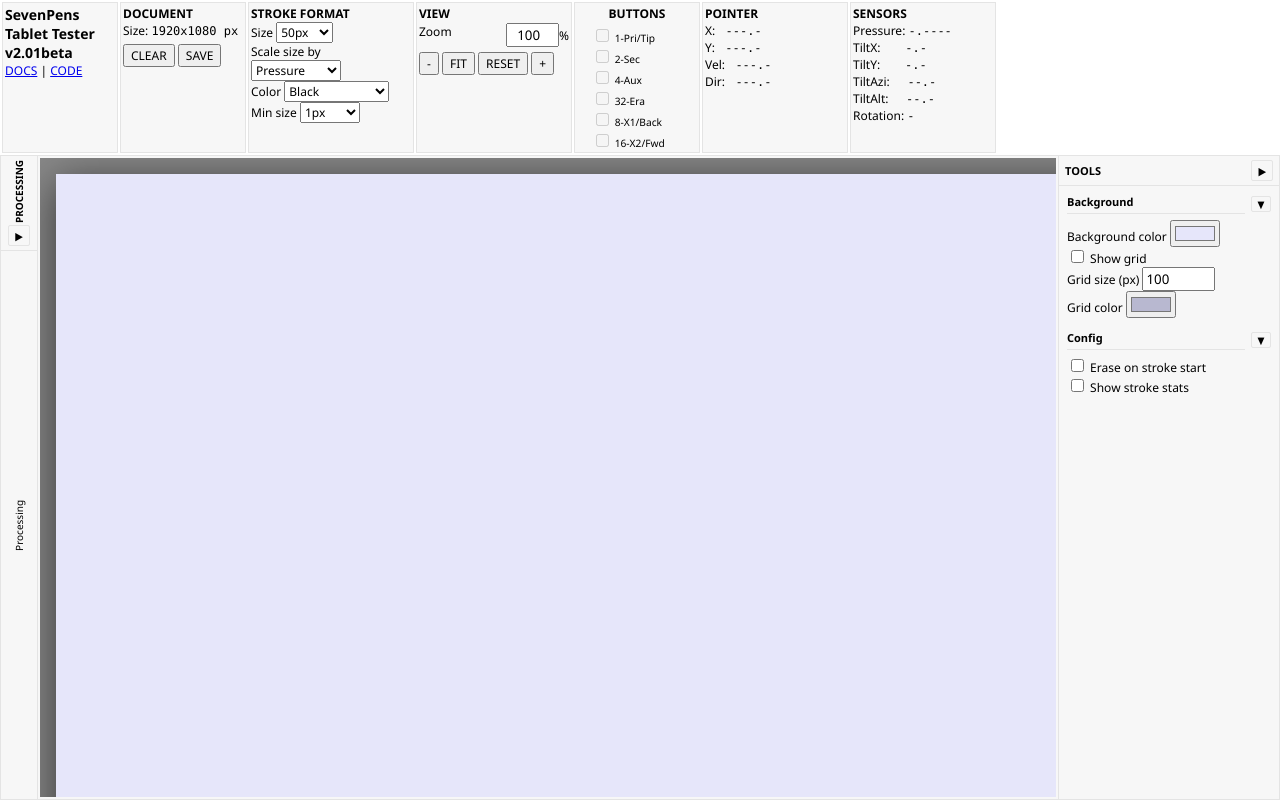
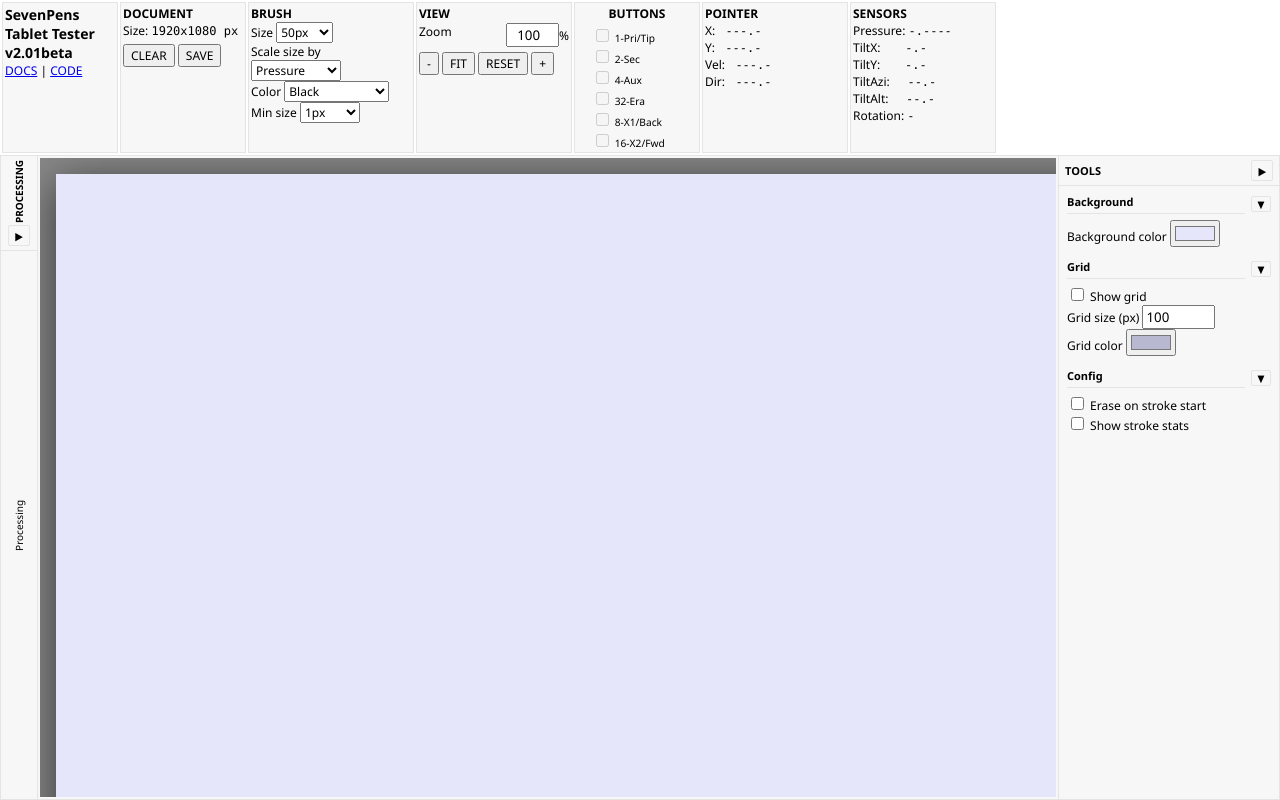
Before and after one commit to TheSevenPens/WebTabletTester, a Svelte app: page / in a window 1280 px wide. Both pictures are taken after a click on the button "Tools". Built offline with nearby package versions, Linux system fonts and the light colour scheme.

Commit message:
Add Advanced & Grid panels; rename Format->Brush

```diff
--- a/src/App.svelte
+++ b/src/App.svelte
@@ -2,7 +2,7 @@
     import { keydown } from './lib/actions/keydown';
     import InfoPanel from './components/InfoPanel.svelte';
     import DocPanel from './components/DocPanel.svelte';
-    import FormatSettingsPanel from './components/FormatSettingsPanel.svelte';
+    import BrushSettingsPanel from './components/BrushSettingsPanel.svelte';
     import ButtonsPanel from './components/ButtonsPanel.svelte';
     import PointerStatsPanel from './components/PointerStatsPanel.svelte';
     import SensorsPanel from './components/SensorsPanel.svelte';
@@ -36,7 +36,7 @@
         <div class="controlscontainer">
             <InfoPanel />
             <DocPanel onClear={clearMainCanvas} onSave={() => canvasAreaRef?.saveCanvas()} />
-            <FormatSettingsPanel />
+            <BrushSettingsPanel />
             <ViewPanel />
             <ButtonsPanel />
             <PointerStatsPanel />
--- a/src/components/BackgroundSettings.svelte
+++ b/src/components/BackgroundSettings.svelte
@@ -13,36 +13,6 @@
         appSettings.update((settings) => ({
             ...settings,
             canvasColor: color,
-        }));
-    }
-
-    function onShowGridChange(e: Event) {
-        const target = e.currentTarget as HTMLInputElement;
-        appSettings.update((settings) => ({
-            ...settings,
-            showGrid: target.checked,
-        }));
-    }
-
-    function onGridSizeInput(e: Event) {
-        const target = e.currentTarget as HTMLInputElement;
-        const parsed = Number.parseInt(target.value, 10);
-        if (Number.isNaN(parsed)) {
-            return;
-        }
-
-        const clamped = Math.max(5, parsed);
-        appSettings.update((settings) => ({
-            ...settings,
-            gridSize: clamped,
-        }));
-    }
-
-    function onGridColorInput(e: Event) {
-        const target = e.currentTarget as HTMLInputElement;
-        appSettings.update((settings) => ({
-            ...settings,
-            gridColor: target.value,
         }));
     }
 </script>
@@ -71,36 +41,6 @@
                 oninput={onBackgroundColorInput}
                 title="Background layer color"
             />
-            <br />
-            <label>
-                <input
-                    type="checkbox"
-                    checked={$appSettings.showGrid}
-                    onchange={onShowGridChange}
-                />
-                Show grid
-            </label>
-            <br />
-            <label for="gridSizeInput">Grid size (px) </label>
-            <input
-                id="gridSizeInput"
-                type="number"
-                min="5"
-                step="1"
-                style="width: 65px;"
-                value={$appSettings.gridSize}
-                oninput={onGridSizeInput}
-                title="Grid cell size in pixels"
-            />
-            <br />
-            <label for="gridColorInput">Grid color </label>
-            <input
-                id="gridColorInput"
-                type="color"
-                value={$appSettings.gridColor}
-                oninput={onGridColorInput}
-                title="Background grid line color"
-            />
         </div>
     {/if}
 </section>
--- a/src/components/FormatSettingsPanel.svelte
+++ b/src/components/BrushSettingsPanel.svelte
@@ -13,7 +13,7 @@
 </script>
 
 <div class="controlscolumn" id="strokeFormatColumn">
-    <span style="font-weight: bold">STROKE FORMAT</span>
+    <span style="font-weight: bold">BRUSH</span>
     <br />
     <label for="brushSizeSelect">Size </label>
     <select id="brushSizeSelect" bind:value={$paintSettings.brushSize}>
--- /dev/null
+++ b/src/components/GridSettings.svelte
@@ -0,0 +1,88 @@
+<script lang="ts">
+    import { appSettings } from '../lib/stores';
+
+    let collapsed = false;
+
+    function toggleCollapsed() {
+        collapsed = !collapsed;
+    }
+
+    function onShowGridChange(e: Event) {
+        const target = e.currentTarget as HTMLInputElement;
+        appSettings.update((settings) => ({
+            ...settings,
+            showGrid: target.checked,
+        }));
+    }
+
+    function onGridSizeInput(e: Event) {
+        const target = e.currentTarget as HTMLInputElement;
+        const parsed = Number.parseInt(target.value, 10);
+        if (Number.isNaN(parsed)) {
+            return;
+        }
+
+        const clamped = Math.max(5, parsed);
+        appSettings.update((settings) => ({
+            ...settings,
+            gridSize: clamped,
+        }));
+    }
+
+    function onGridColorInput(e: Event) {
+        const target = e.currentTarget as HTMLInputElement;
+        appSettings.update((settings) => ({
+            ...settings,
+            gridColor: target.value,
+        }));
+    }
+</script>
+
+<section class="advanced-panel-section">
+    <div class="advanced-panel-section-header">
+        <h4 class="advanced-panel-section-title">Grid</h4>
+        <button
+            type="button"
+            class="advanced-panel-section-toggle"
+            onclick={toggleCollapsed}
+            aria-expanded={!collapsed}
+            aria-label={collapsed ? 'Expand Grid section' : 'Collapse Grid section'}
+        >
+            {collapsed ? '▶' : '▼'}
+        </button>
+    </div>
+
+    {#if !collapsed}
+        <div class="advanced-panel-section-body">
+            <label>
+                <input
+                    type="checkbox"
+                    checked={$appSettings.showGrid}
+                    onchange={onShowGridChange}
+                />
+                Show grid
+            </label>
+            <br />
+            <label for="gridSizeInput">Grid size (px) </label>
+            <input
+                id="gridSizeInput"
+                type="number"
+                min="5"
+                step="1"
+                style="width: 65px;"
+                value={$appSettings.gridSize}
+                oninput={onGridSizeInput}
+                title="Grid cell size in pixels"
+            />
+            <br />
+            <label for="gridColorInput">Grid color </label>
+            <input
+                id="gridColorInput"
+                type="color"
+                value={$appSettings.gridColor}
+                oninput={onGridColorInput}
+                title="Background grid line color"
+            />
+        </div>
+    {/if}
+</section>
--- a/src/components/ToolsPanel.svelte
+++ b/src/components/ToolsPanel.svelte
@@ -1,6 +1,7 @@
 <script lang="ts">
     import { writable } from 'svelte/store';
     import BackgroundSettings from './BackgroundSettings.svelte';
+    import GridSettings from './GridSettings.svelte';
     import ConfigSettings from './ConfigSettings.svelte';
 
     const minimized = writable(true);
@@ -27,6 +28,7 @@
     {#if !$minimized}
         <div class="advanced-panel-content">
             <BackgroundSettings />
+            <GridSettings />
             <ConfigSettings />
         </div>
     {:else}
```
Also changed, not shown: src/components/AdvancedSettingsPanel.svelte (added, +68 -0 lines).
